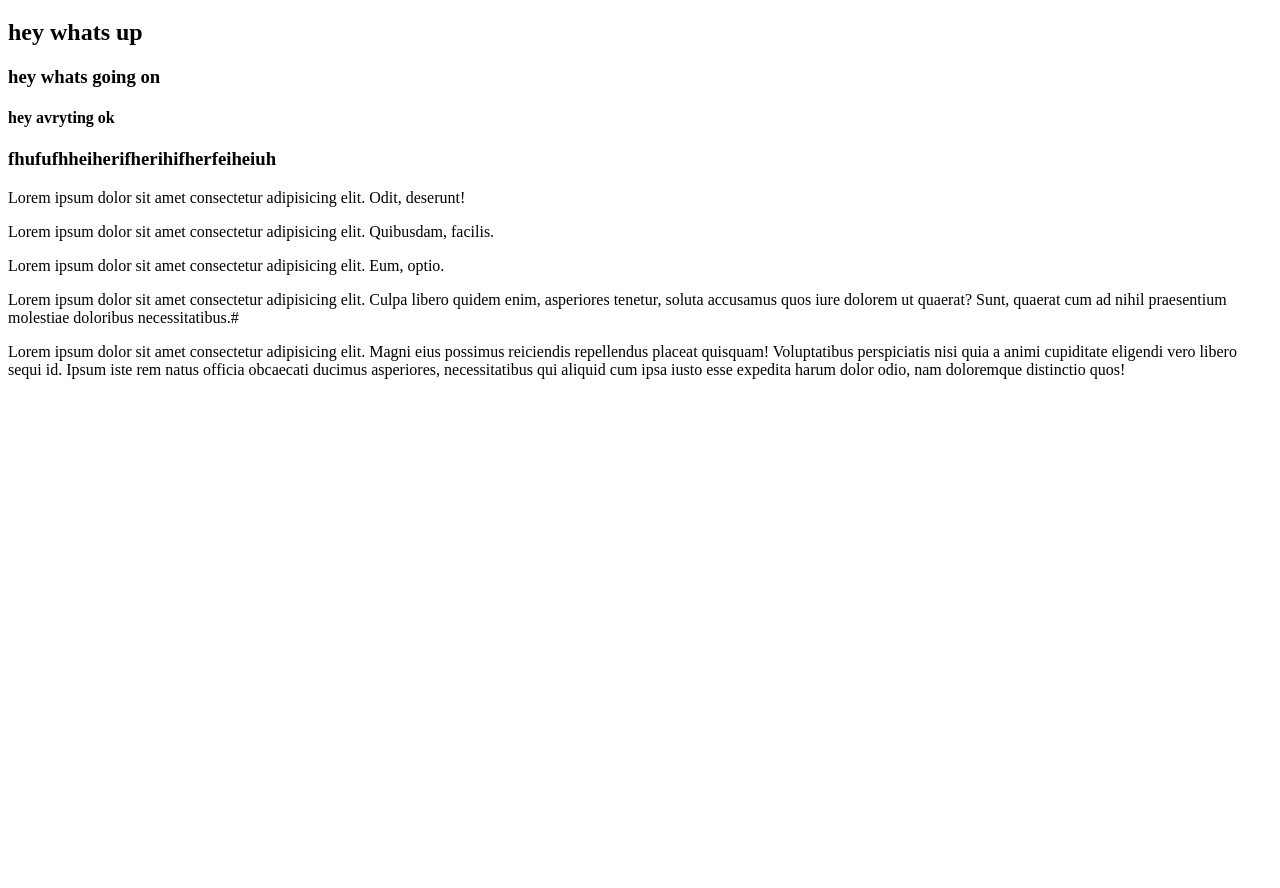
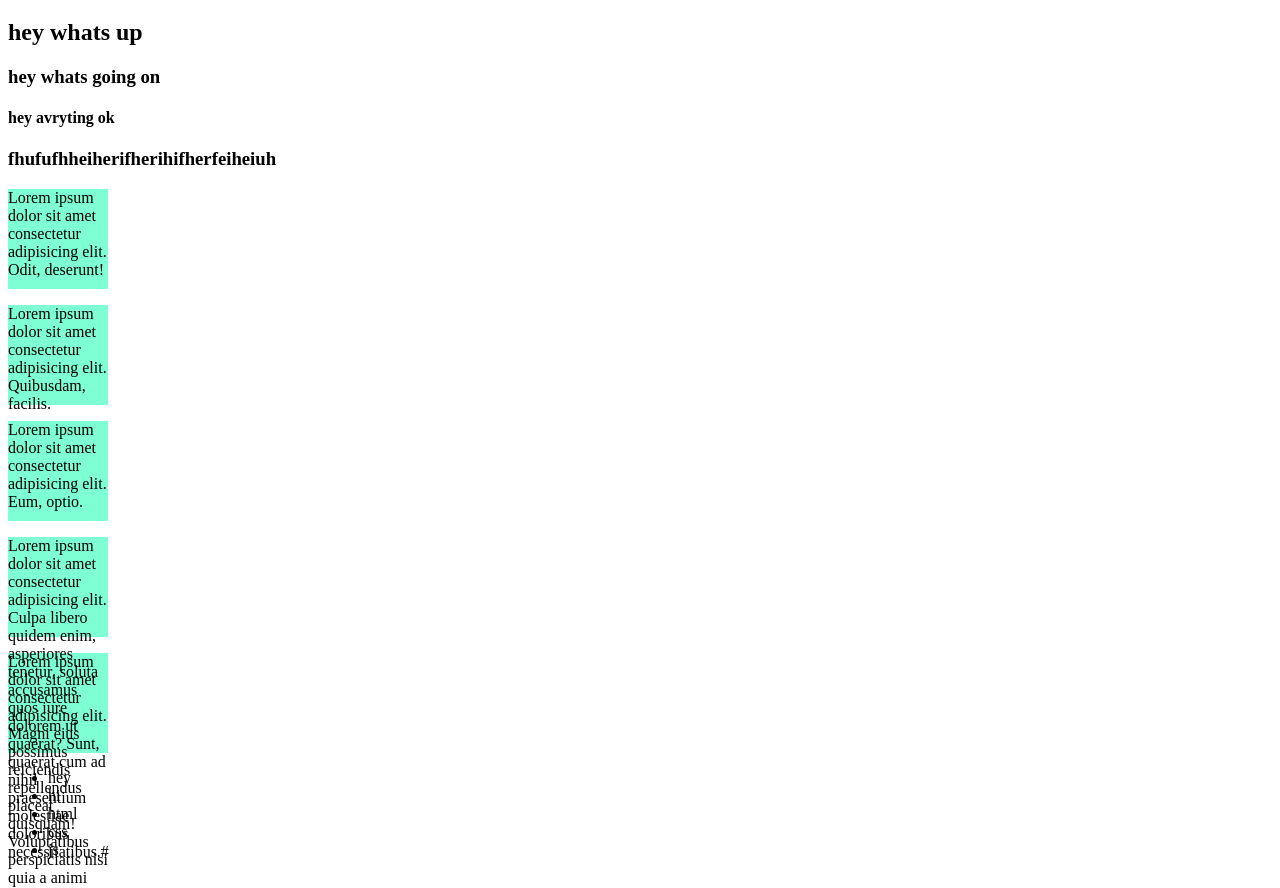
Before and after one commit to mohammaduyossuf/my-theard-repo, a plain HTML site: page index.html in a window 1280 px wide. Shown: the part 61-949 px from the top of the page. Before the commit the page ends 800 px from the top, so only its background shows below. Drawn offline with Linux system fonts and the light colour scheme.

Commit message:
added somting

```diff
--- a/index.css
+++ b/index.css
@@ -0,0 +1,5 @@
+p{
+    background: aquamarine;
+    width: 100px;
+    height: 100px;
+}
--- a/index.html
+++ b/index.html
@@ -5,6 +5,7 @@
     <meta http-equiv="X-UA-Compatible" content="IE=edge">
     <meta name="viewport" content="width=device-width, initial-scale=1.0">
     <title>my-repo</title>
+    <link rel="stylesheet" href="index.css">
 </head>
 <body>
     <h1>hey man how are you</h1>
@@ -17,6 +18,15 @@
     <p>Lorem ipsum dolor sit amet consectetur adipisicing elit. Eum, optio.</p>
     <p>Lorem ipsum dolor sit amet consectetur adipisicing elit. Culpa libero quidem enim, asperiores tenetur, soluta accusamus quos iure dolorem ut quaerat? Sunt, quaerat cum ad nihil praesentium molestiae doloribus necessitatibus.#</p>
      <p>Lorem ipsum dolor sit amet consectetur adipisicing elit. Magni eius possimus reiciendis repellendus placeat quisquam! Voluptatibus perspiciatis nisi quia a animi cupiditate eligendi vero libero sequi id. Ipsum iste rem natus officia obcaecati ducimus asperiores, necessitatibus qui aliquid cum ipsa iusto esse expedita harum dolor odio, nam doloremque distinctio quos!</p>
+      <div class="container">
+        <ul>
+            <li>hey</li>
+            <li>hi</li>
+            <li>html</li>
+            <li>css</li>
+            <li>js</li>
+        </ul>
 
+      </div>
 </body>
 </html>
```
